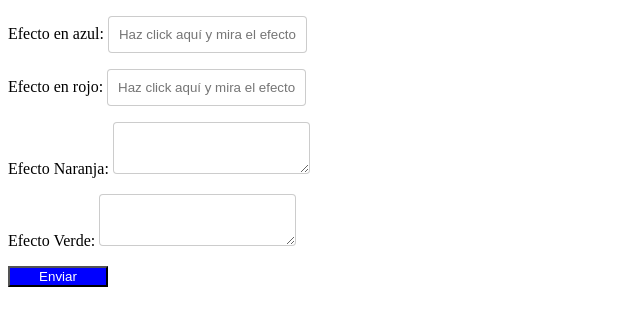
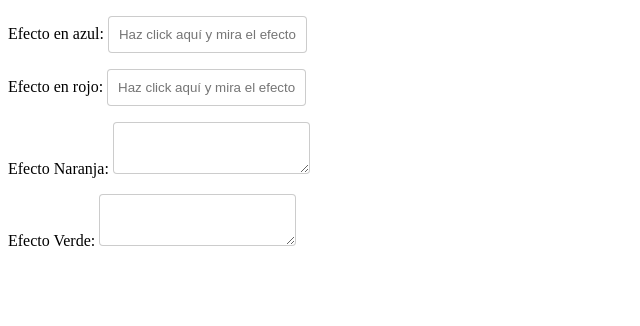
Before and after one commit to claudiasg/proyectoPaquetes, a website: page index.html in a window 1280 px wide. Shown: the whole page, without its empty margins (0-640 px from the left). Drawn offline with Linux system fonts and the light colour scheme.

Commit message:
Cambios algunos cambios

```diff
--- a/css/estilo.css
+++ b/css/estilo.css
@@ -22,15 +22,3 @@ input,textarea{
     box-shadow: 0 0 5px rgba(0,255,0,1);
     border:2px solid rgba(0,255,0,0.8);
   }
-#button{
-  transition-property: width;
-  transition-duration: 0.5s;
-  width: 100px;
-  background: blue;
-  color: white;
-}
-#button:hover{
-  width: 10%;
-  background: green;
-  color: white;
-}
--- a/index.html
+++ b/index.html
@@ -28,9 +28,7 @@
         <label>Efecto Verde: </label>
         <textarea name="campo" class="verde" placeholder=""></textarea>
       </p>
-      <section id="contenedor">
-          <button type="button" id="button" class="boton" >Enviar</button>
-        </section>
+
 
   	</form>
 
--- a/package.json
+++ b/package.json
@@ -1,6 +1,6 @@
 {
   "name": "proyectopaquetes",
-  "version": "1.1.2",
+  "version": "1.0.2",
   "description": "Efecto focus color input",
   "main": "index.js",
   "scripts": {
```
